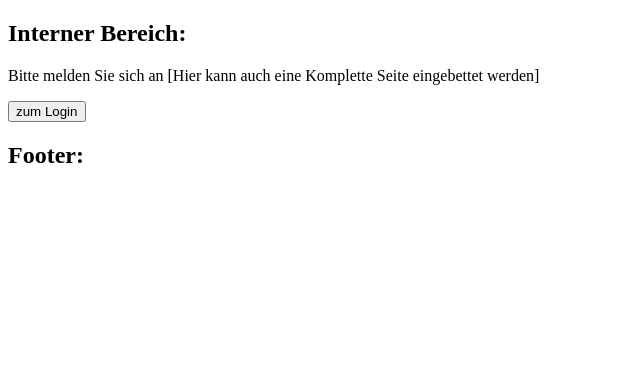
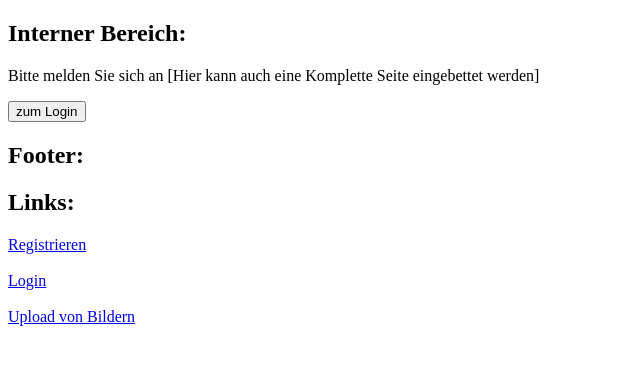
Before and after one commit to JustusFAusS/KC-Dauerstramm, a PHP site: page / in a window 1280 px wide. Shown: the part 185-550 px from the top of the page, without its empty margins (0-640 px from the left). Run offline with PHP 8.4, Linux system fonts and the light colour scheme.

Commit message:
Links auf der Homepage integriert

```diff
--- a/html/homepage/index.php
+++ b/html/homepage/index.php
@@ -22,5 +22,9 @@
 	}
 	?>
 	<h2> Footer:</h2>
+	<h2> Links:</h2>
+	<a href="/html/registrationAndLogin/register.php">Registrieren</a><br></br>
+	<a href="/html/registrationAndLogin/login.php">Login</a><br></br>
+	<a href="/html/uploadImage/upload_image.php">Upload von Bildern</a>
  </body>
 </html>
```
Also changed, not shown: security/login.html (deleted, +0 -27 lines).
